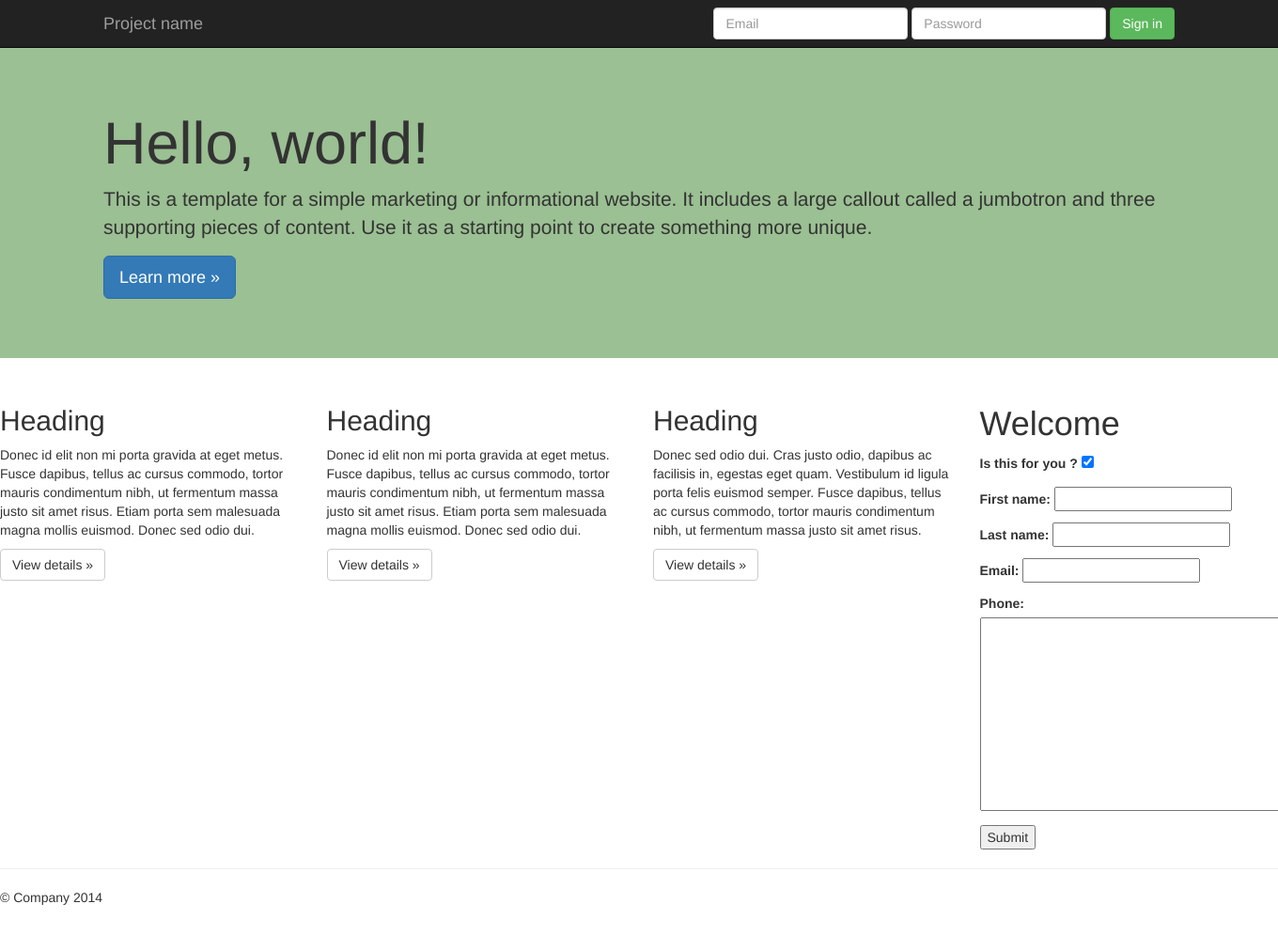
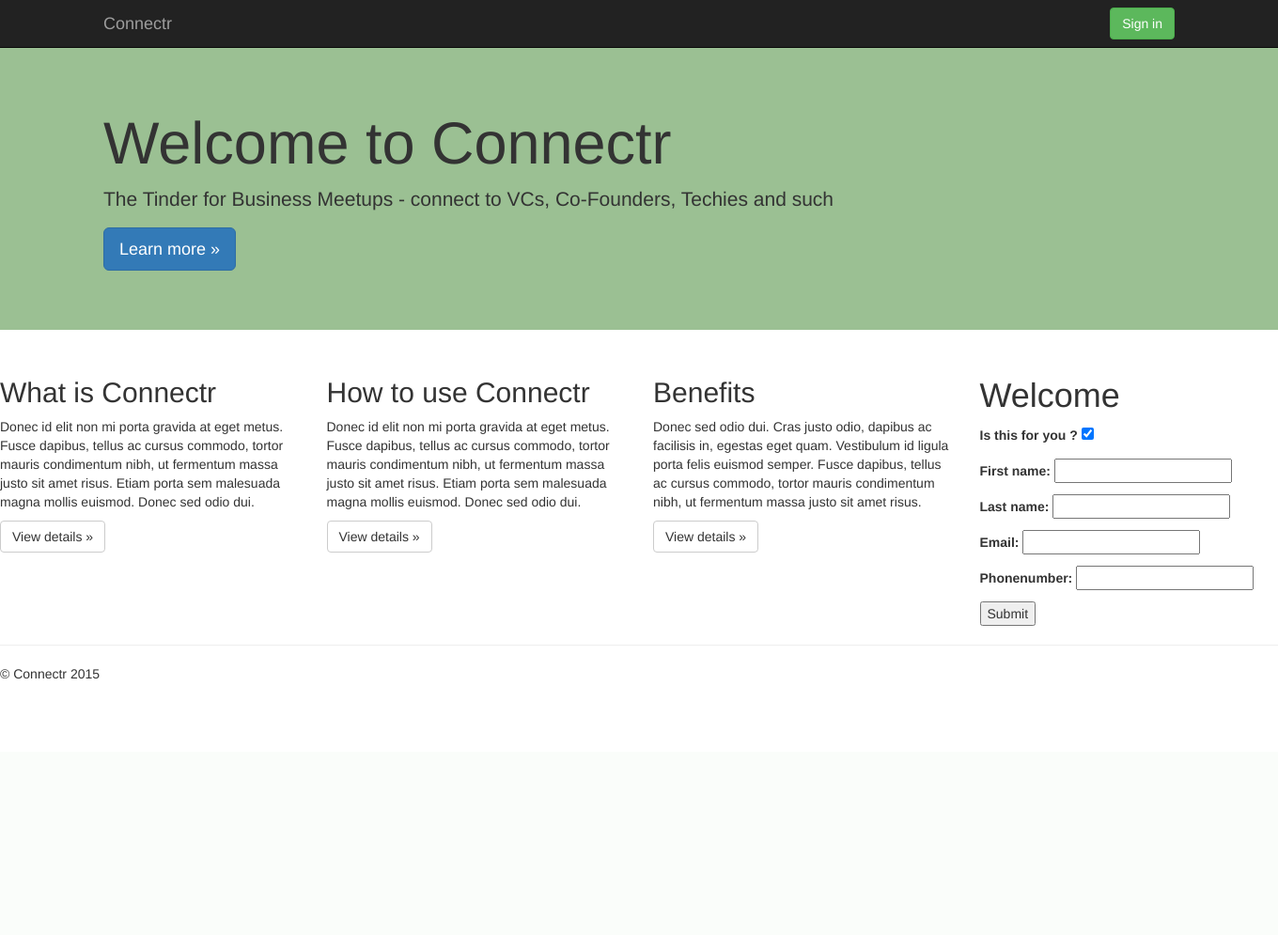
Before and after one commit to msandeep79/skillshare, a Django app: template static/templates/signup.html in a window 1360 px wide; the page is wider, and only the part inside the window is pictured. Shown: that part at 94% size. After the commit the page ends 723 px from the top of that part, so only its background shows below. Run offline with Django 3.2, Linux system fonts and the light colour scheme; the template is opened without the code that fills it: values that come from a table or form of the project are taken from there, others are empty; parts of the project's set-up code (start-up, migrations or seed data) failed here and were passed over; some libraries are stand-ins or nearby versions.

Commit message:
CFE_changed_connectr

```diff
--- a/src/signups/models.py
+++ b/src/signups/models.py
@@ -10,7 +10,7 @@ class SignUp(models.Model):
     email = models.EmailField()
     timestamp = models.DateTimeField(auto_now_add=True, auto_now=False)
     updated = models.DateTimeField(auto_now_add=False, auto_now=True)
-    phone = models.TextField(primary_key=True)
+    phonenumber = models.CharField(max_length=20, null=False, blank=True, primary_key=True)
 
     def __unicode__(self):
         return smart_unicode(self.email)
--- a/static/templates/base.html
+++ b/static/templates/base.html
@@ -10,7 +10,7 @@
     <meta name="author" content="">
     <link rel="icon" href="../../favicon.ico">
 
-    <title>Jumbotron Template for Bootstrap</title>
+    <title>Connectr.in</title>
 
     <!-- Bootstrap core CSS -->
     <link href="/static/css/bootstrap.min.css" rel="stylesheet">
@@ -42,16 +42,10 @@
             <span class="icon-bar"></span>
             <span class="icon-bar"></span>
           </button>
-          <a class="navbar-brand" href="#">Project name</a>
+          <a class="navbar-brand" href="#">Connectr</a>
         </div>
         <div id="navbar" class="navbar-collapse collapse">
           <form class="navbar-form navbar-right">
-            <div class="form-group">
-              <input type="text" placeholder="Email" class="form-control">
-            </div>
-            <div class="form-group">
-              <input type="password" placeholder="Password" class="form-control">
-            </div>
             <button type="submit" class="btn btn-success">Sign in</button>
           </form>
         </div><!--/.navbar-collapse -->
@@ -84,7 +78,7 @@
 
 
       <footer>
-        <p>&copy; Company 2014</p>
+        <p>&copy; Connectr 2015</p>
       </footer>
     </div> <!-- /container -->
 
--- a/static/templates/signup.html
+++ b/static/templates/signup.html
@@ -4,8 +4,8 @@
 <!-- Main jumbotron for a primary marketing message or call to action -->
     <div class="jumbotron">
       <div class="container">
-        <h1>Hello, world!</h1>
-        <p>This is a template for a simple marketing or informational website. It includes a large callout called a jumbotron and three supporting pieces of content. Use it as a starting point to create something more unique.</p>
+        <h1>Welcome to Connectr</h1>
+        <p>The Tinder for Business Meetups - connect to VCs, Co-Founders, Techies and such</p>
         <p><a class="btn btn-primary btn-lg" href="#" role="button">Learn more &raquo;</a></p>
       </div>
     </div>
@@ -13,17 +13,17 @@
 
 {% block content%}
 <div class="col-md-3">
-          <h2>Heading</h2>
+          <h2>What is Connectr</h2>
           <p>Donec id elit non mi porta gravida at eget metus. Fusce dapibus, tellus ac cursus commodo, tortor mauris condimentum nibh, ut fermentum massa justo sit amet risus. Etiam porta sem malesuada magna mollis euismod. Donec sed odio dui. </p>
           <p><a class="btn btn-default" href="#" role="button">View details &raquo;</a></p>
         </div>
         <div class="col-md-3">
-          <h2>Heading</h2>
+          <h2>How to use Connectr</h2>
           <p>Donec id elit non mi porta gravida at eget metus. Fusce dapibus, tellus ac cursus commodo, tortor mauris condimentum nibh, ut fermentum massa justo sit amet risus. Etiam porta sem malesuada magna mollis euismod. Donec sed odio dui. </p>
           <p><a class="btn btn-default" href="#" role="button">View details &raquo;</a></p>
        </div>
         <div class="col-md-3">
-          <h2>Heading</h2>
+          <h2>Benefits</h2>
           <p>Donec sed odio dui. Cras justo odio, dapibus ac facilisis in, egestas eget quam. Vestibulum id ligula porta felis euismod semper. Fusce dapibus, tellus ac cursus commodo, tortor mauris condimentum nibh, ut fermentum massa justo sit amet risus.</p>
           <p><a class="btn btn-default" href="#" role="button">View details &raquo;</a></p>
         </div>
```
Also changed, not shown: src/db.sqlite3, src/signups/migrations/0003_auto_20150410_1346.py (added), 3 other files.
